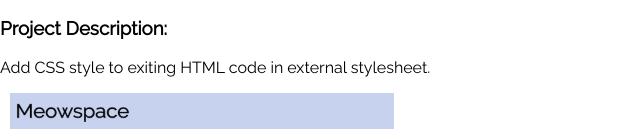
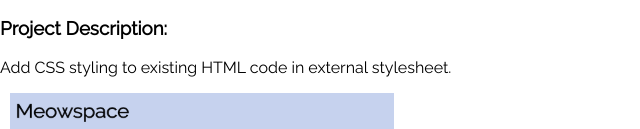
Before and after one commit to wilsab30/wilsab30.github.io, a plain HTML site: page portfolio.html in a window 1280 px wide. Shown: the part 757-886 px from the top of the page, 0-640 px from the left. Drawn offline with Linux system fonts and the light colour scheme.

Commit message:
corrected  project description

```diff
--- a/portfolio.html
+++ b/portfolio.html
@@ -35,7 +35,7 @@
     <article id="preview">
     <h2>MeowSpace</h2>
     <h3>Project Description:</h3>
-    <p>Add CSS style to exiting HTML code in external stylesheet.</p>
+    <p>Add CSS styling to existing HTML code in external stylesheet.</p>
     <a href="https://github.com/wilsab30/meowspace"><img src="assets/meow2.png" alt="ruby code"></a>
   </article>
       </section>
--- a/styles/main.css
+++ b/styles/main.css
@@ -9,8 +9,6 @@ body {
 header {
   background-color: #39393A;
   font-size: 2em;
-
-/*C1AAC0*/
 
 }
 
```
